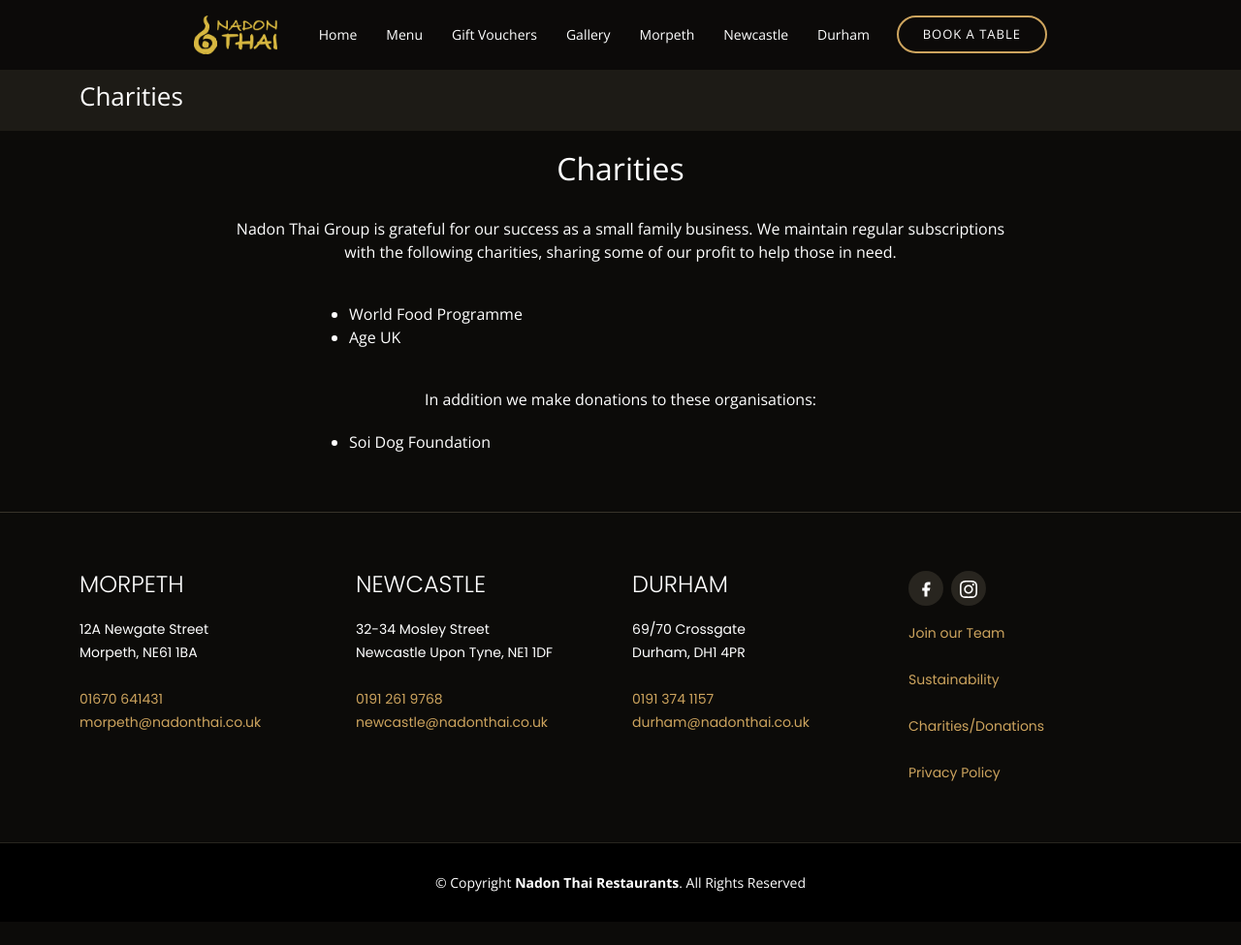
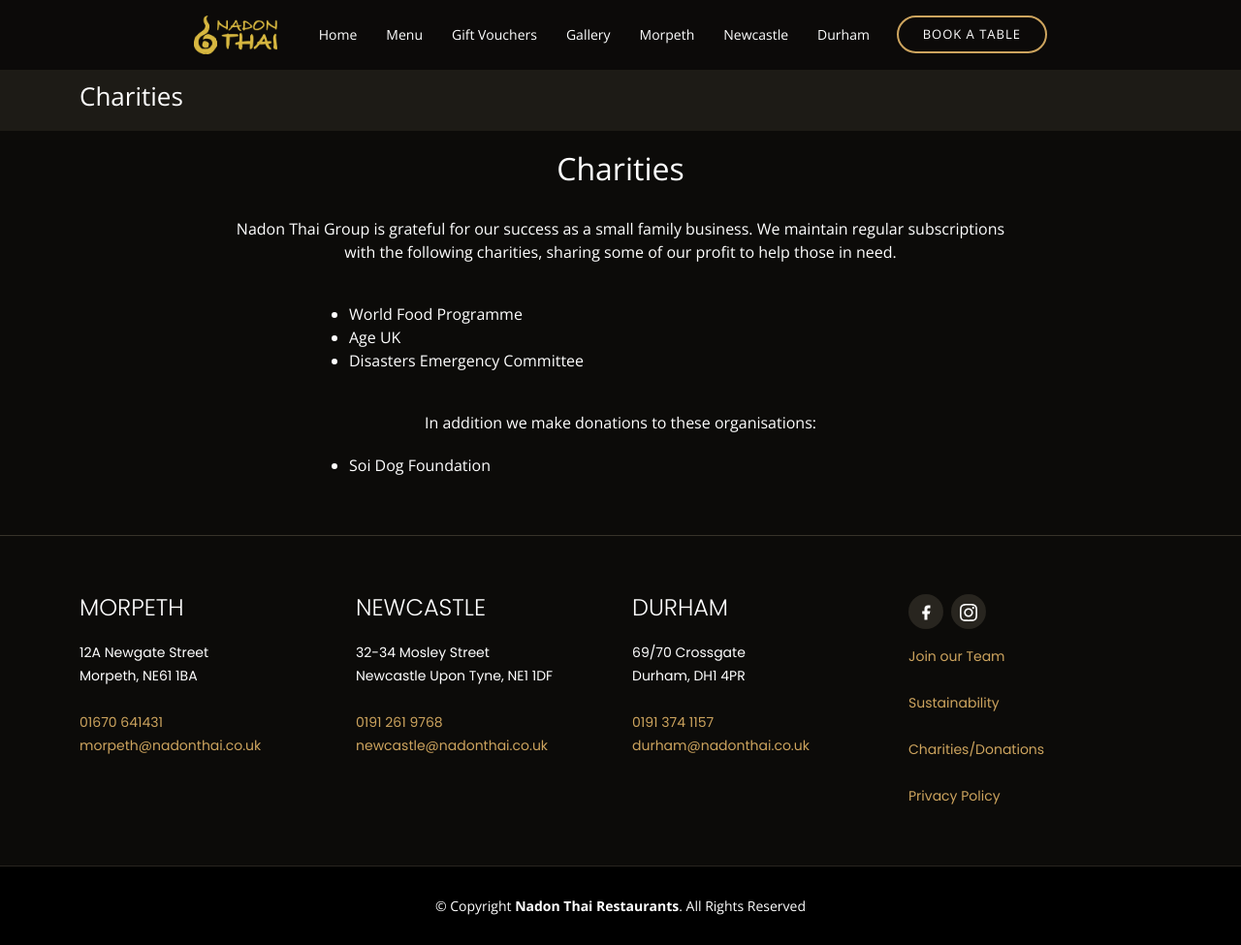
Before and after one commit to fractionerp/nadonthai.co.uk, a Jekyll site: the page built from charity.html, in a window 1280 px wide. Shown: the whole page at 97% size. Built offline with Jekyll 4.4.1, drawn with Linux system fonts in a browser that asks for light colours; before the commit the page ends 951 px from its top, so only the background shows below that.

Commit message:
content: add Disasters Emergency Committee to charities

```diff
--- a/charity.html
+++ b/charity.html
@@ -12,6 +12,7 @@ description: "Nadon Thai charitable activities"
   <ul style="max-width: 600px; margin: 0 auto 40px; list-style: disc; padding-left: 20px;">
     <li>World Food Programme</li>
     <li>Age UK</li>
+    <li>Disasters Emergency Committee</li>
   </ul>
   <p style="text-align: center; max-width: 800px; margin: 0 auto 20px;">
     In addition we make donations to these organisations:
```
